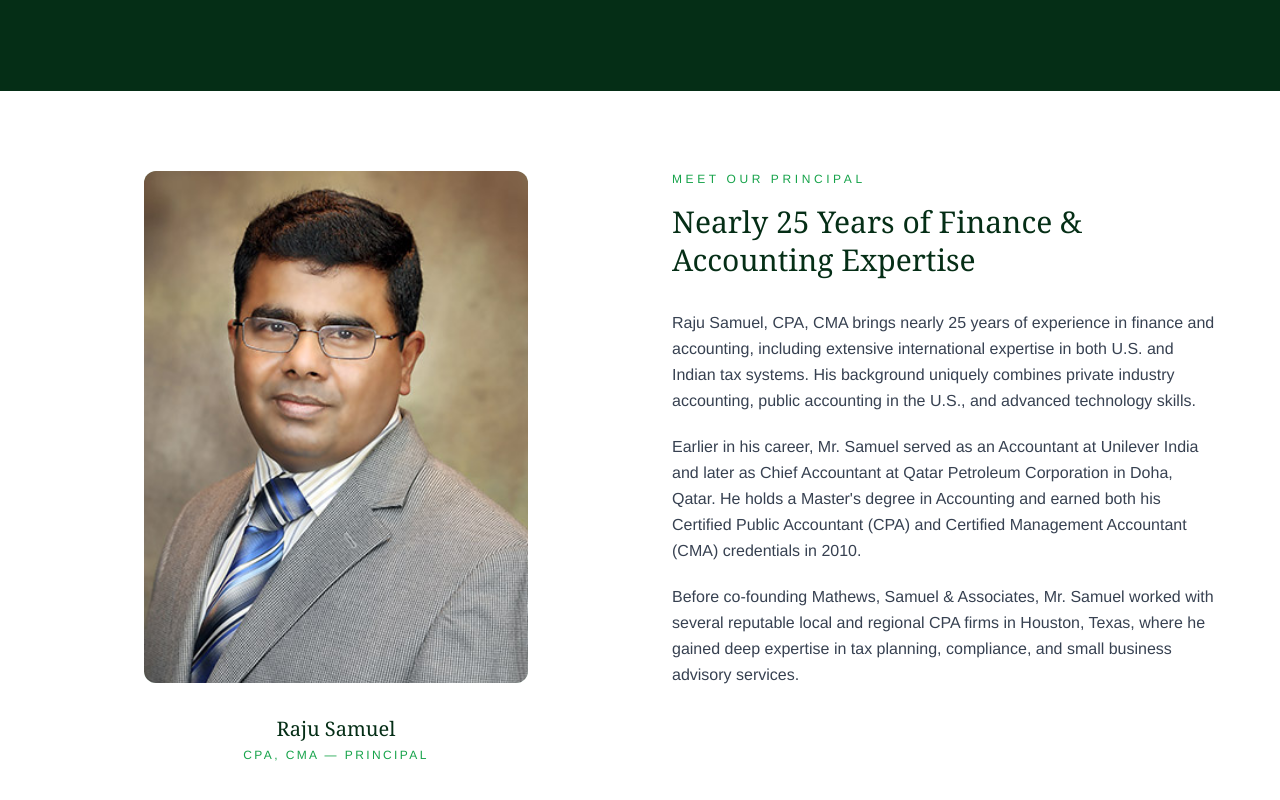
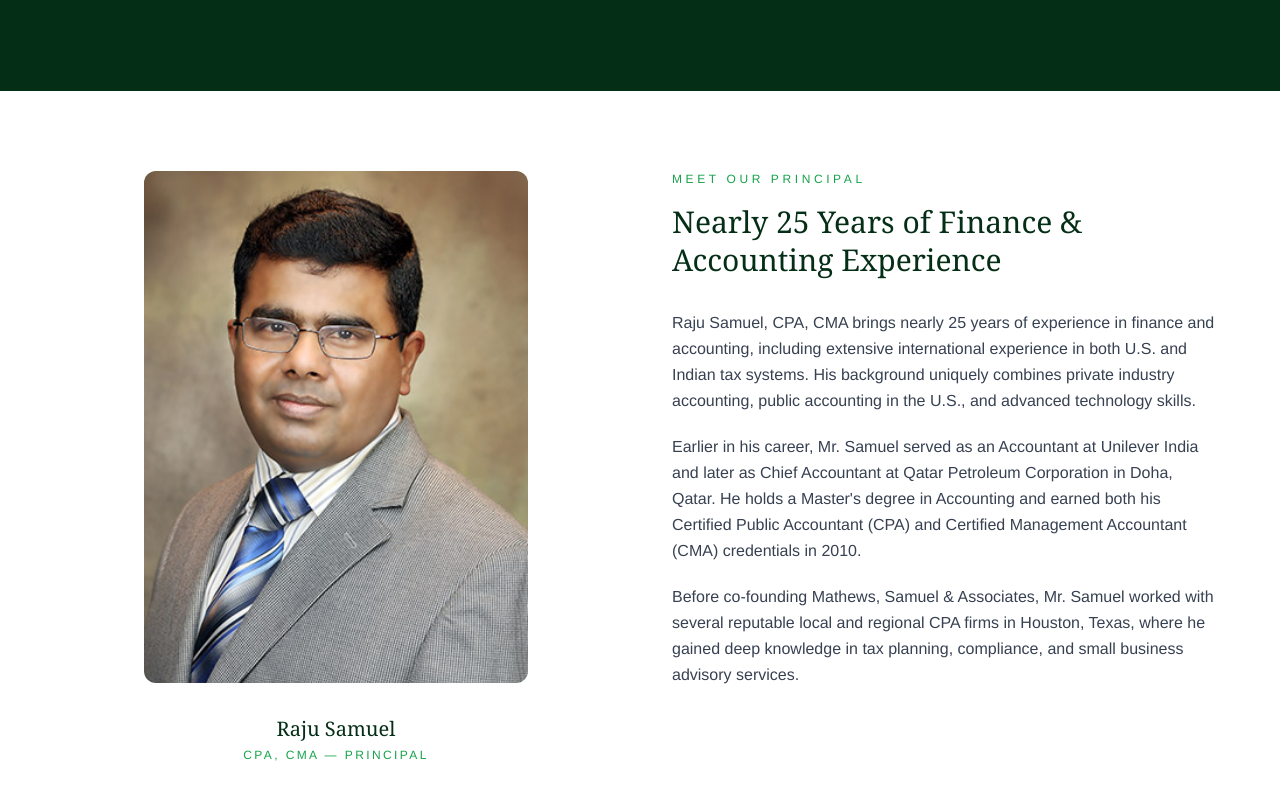
Before and after one commit to rmathew21/msacpas, a React (Vite) app: page /about in a window 1280 px wide. Shown: the part 366-1166 px from the top of the page. Built offline with nearby package versions, Linux system fonts and the light colour scheme.

Commit message:
removed expertise and replaced with experience/knowledge in bio text on About

```diff
--- a/src/pages/About.jsx
+++ b/src/pages/About.jsx
@@ -62,17 +62,17 @@ export default function About() {
             <div>
               <p className="text-xs tracking-[0.3em] uppercase text-forest-600 mb-4">Meet Our Principal</p>
               <h2 className="text-3xl font-serif text-forest-950 mb-8 leading-tight">
-                Nearly 25 Years of Finance & Accounting Expertise
+                Nearly 25 Years of Finance & Accounting Experience
               </h2>
               <div className="prose prose-sm text-gray-700 leading-relaxed space-y-5">
                 <p>
-                  Raju Samuel, CPA, CMA brings nearly 25 years of experience in finance and accounting, including extensive international expertise in both U.S. and Indian tax systems. His background uniquely combines private industry accounting, public accounting in the U.S., and advanced technology skills.
+                  Raju Samuel, CPA, CMA brings nearly 25 years of experience in finance and accounting, including extensive international experience in both U.S. and Indian tax systems. His background uniquely combines private industry accounting, public accounting in the U.S., and advanced technology skills.
                 </p>
                 <p>
                   Earlier in his career, Mr. Samuel served as an Accountant at Unilever India and later as Chief Accountant at Qatar Petroleum Corporation in Doha, Qatar. He holds a Master's degree in Accounting and earned both his Certified Public Accountant (CPA) and Certified Management Accountant (CMA) credentials in 2010.
                 </p>
                 <p>
-                  Before co-founding Mathews, Samuel & Associates, Mr. Samuel worked with several reputable local and regional CPA firms in Houston, Texas, where he gained deep expertise in tax planning, compliance, and small business advisory services.
+                  Before co-founding Mathews, Samuel & Associates, Mr. Samuel worked with several reputable local and regional CPA firms in Houston, Texas, where he gained deep knowledge in tax planning, compliance, and small business advisory services.
                 </p>
               </div>
             </div>
```
